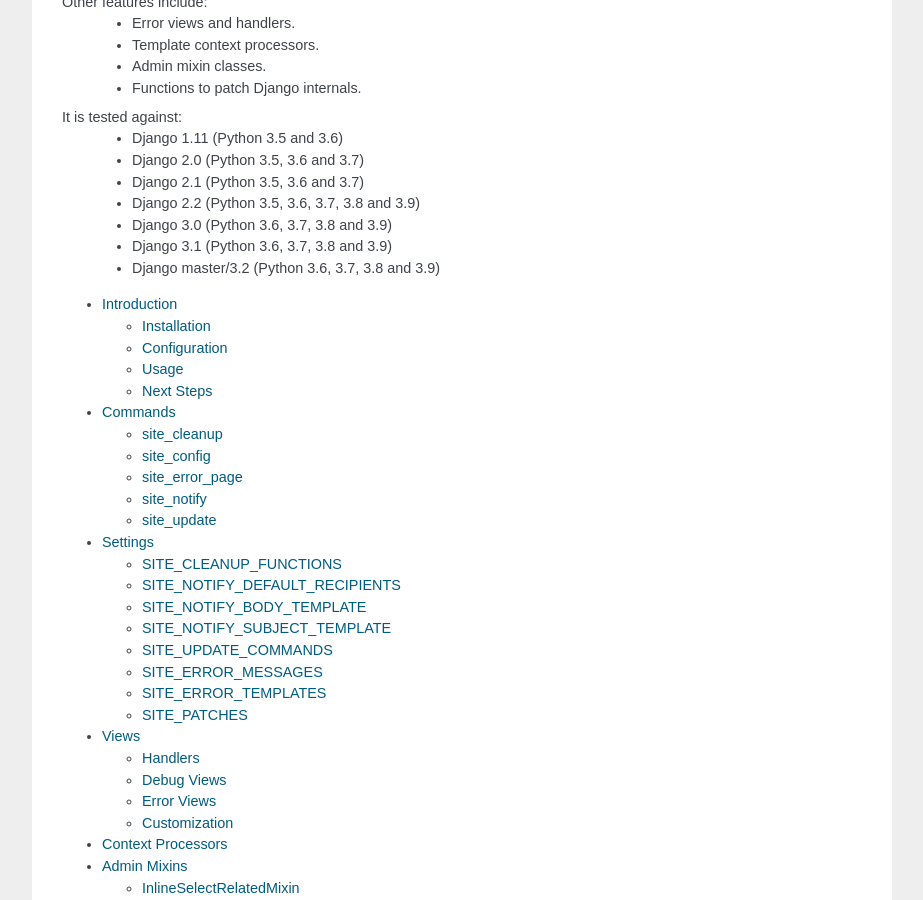
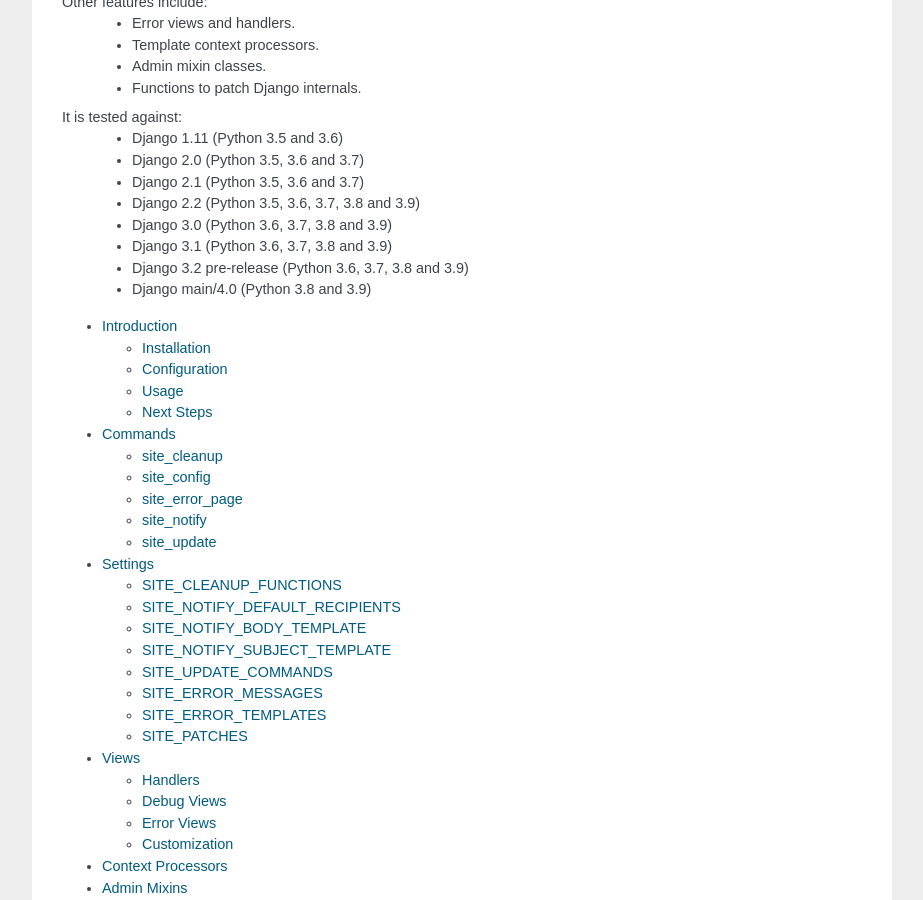
Before and after one commit to ninemoreminutes/django-site-utils, a Sphinx documentation site: the page built from docs/index.rst, in a window 1280 px wide and 900 px high, scrolled down 315 px. Shown: the whole window, without its empty margins (198-1121 px from the left). Built offline with Sphinx 7.4.7, drawn with Linux system fonts in a browser that asks for light colours.

Commit message:
Change Django master branch to main, add testing for 3.2.

```diff
--- a/README.rst
+++ b/README.rst
@@ -28,7 +28,8 @@
  * Django 2.2 (Python 3.5, 3.6, 3.7, 3.8 and 3.9)
  * Django 3.0 (Python 3.6, 3.7, 3.8 and 3.9)
  * Django 3.1 (Python 3.6, 3.7, 3.8 and 3.9)
- * Django master/3.2 (Python 3.6, 3.7, 3.8 and 3.9)
+ * Django 3.2 pre-release (Python 3.6, 3.7, 3.8 and 3.9)
+ * Django main/4.0 (Python 3.8 and 3.9)
 
 .. |Build Status| image:: https://img.shields.io/github/workflow/status/ninemoreminutes/django-site-utils/test
    :target: https://github.com/ninemoreminutes/django-site-utils/actions?query=workflow%3Atest
--- a/docs/index.rst
+++ b/docs/index.rst
@@ -26,7 +26,8 @@
  * Django 2.2 (Python 3.5, 3.6, 3.7, 3.8 and 3.9)
  * Django 3.0 (Python 3.6, 3.7, 3.8 and 3.9)
  * Django 3.1 (Python 3.6, 3.7, 3.8 and 3.9)
- * Django master/3.2 (Python 3.6, 3.7, 3.8 and 3.9)
+ * Django 3.2 pre-release (Python 3.6, 3.7, 3.8 and 3.9)
+ * Django main/4.0 (Python 3.8 and 3.9)
 
 .. toctree::
    :maxdepth: 2
--- a/setup.cfg
+++ b/setup.cfg
@@ -47,6 +47,7 @@
 	Framework :: Django :: 2.2
 	Framework :: Django :: 3.0
 	Framework :: Django :: 3.1
+	Framework :: Django :: 3.2
 	Intended Audience :: Developers
 	License :: OSI Approved :: BSD License
 	Operating System :: OS Independent
```
Also changed, not shown: 1 other file.
